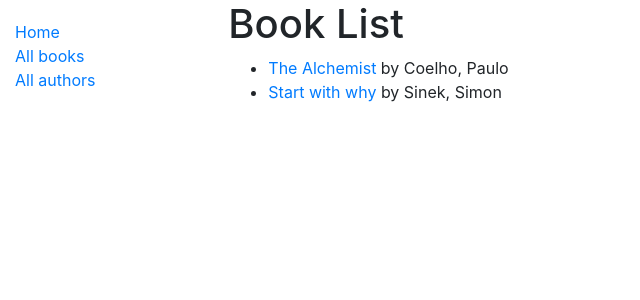
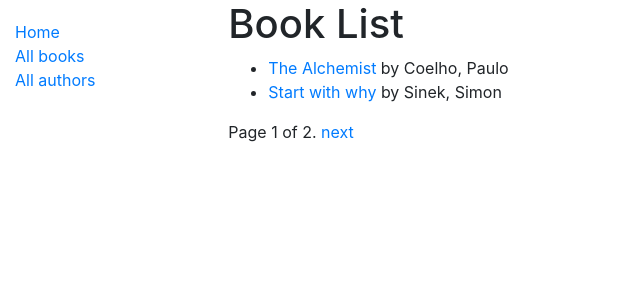
Before and after one commit to ibadsiddiqui/Django-Local-Library, a Django app: page /catalog/books/ in a window 1280 px wide. Shown: the top 300 px of the page, without its empty margins (0-640 px from the left). Run offline with Django 3.2, Linux system fonts and the light colour scheme; data comes from the database, SQL or seed files in the repository; some libraries are stand-ins or nearby versions.

Commit message:
--Commit: pagination added

```diff
--- a/catalog/templates/base_generic.html
+++ b/catalog/templates/base_generic.html
@@ -24,7 +24,26 @@
                 </ul>
                 {% endblock %}
             </div>
-            <div class="col-sm-10 ">{% block content %}{% endblock %}</div>
+            <div class="col-sm-10 ">
+                {% block content %}{% endblock %}
+                {% block pagination %}
+                    {% if is_paginated %}
+                        <div class="pagination">
+                            <span class="page-links">
+                                {% if page_obj.has_previous %}
+                                    <a href="{{ request.path }}?page={{ page_obj.previous_page_number }}">previous</a>
+                                {% endif %}
+                                <span class="page-current">
+                                    Page {{ page_obj.number }} of {{ page_obj.paginator.num_pages }}.
+                                </span>
+                                {% if page_obj.has_next %}
+                                    <a href="{{ request.path }}?page={{ page_obj.next_page_number }}">next</a>
+                                {% endif %}
+                            </span>
+                        </div>
+                    {% endif %}
+                {% endblock %}
+            </div>
         </div>
     </div>
 </body>
--- a/catalog/templates/book_list.html
+++ b/catalog/templates/book_list.html
@@ -6,7 +6,7 @@
 <ul>
     {% for book in book_list %}
     <li>
-        <a href="{{ book.get_absolute_url }}">{{ book.title }}</a> by {{book.author}}
+        <a href={% url 'book-detail' book.pk%}>{{ book.title }}</a> by {{book.author}}
     </li>
     {% endfor %}
 </ul>
```
